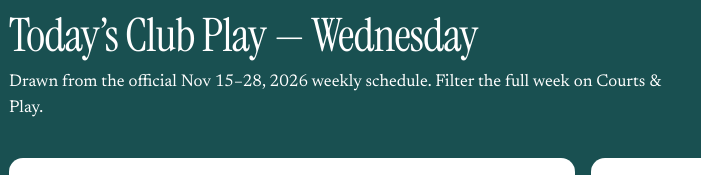
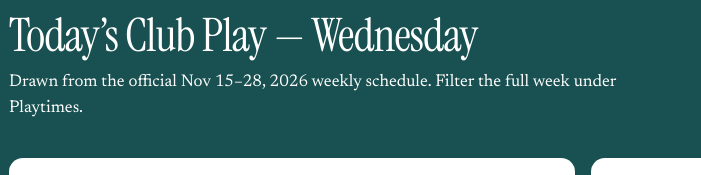
Before and after one commit to DarinCookNeighborPicks/rrpc-demo, a plain HTML site: page index.html in a window 1280 px wide. Shown: the part 624-799 px from the top of the page, 57-758 px from the left. Drawn offline with Linux system fonts and the light colour scheme.

Commit message:
Fix Playtimes wording on the member home dashboard

```diff
--- a/index.html
+++ b/index.html
@@ -110,7 +110,7 @@
           <div class="band-header-split band-header-light">
             <div>
               <h2 id="todayHeading">Today’s Club Play</h2>
-              <p>Drawn from the official Nov 15–28, 2026 weekly schedule. Filter the full week on Courts &amp; Play.</p>
+              <p>Drawn from the official Nov 15–28, 2026 weekly schedule. Filter the full week under Playtimes.</p>
             </div>
             <a href="#play" data-nav="play" class="btn-pill btn-pill-white">Full Court Schedule</a>
           </div>
```
